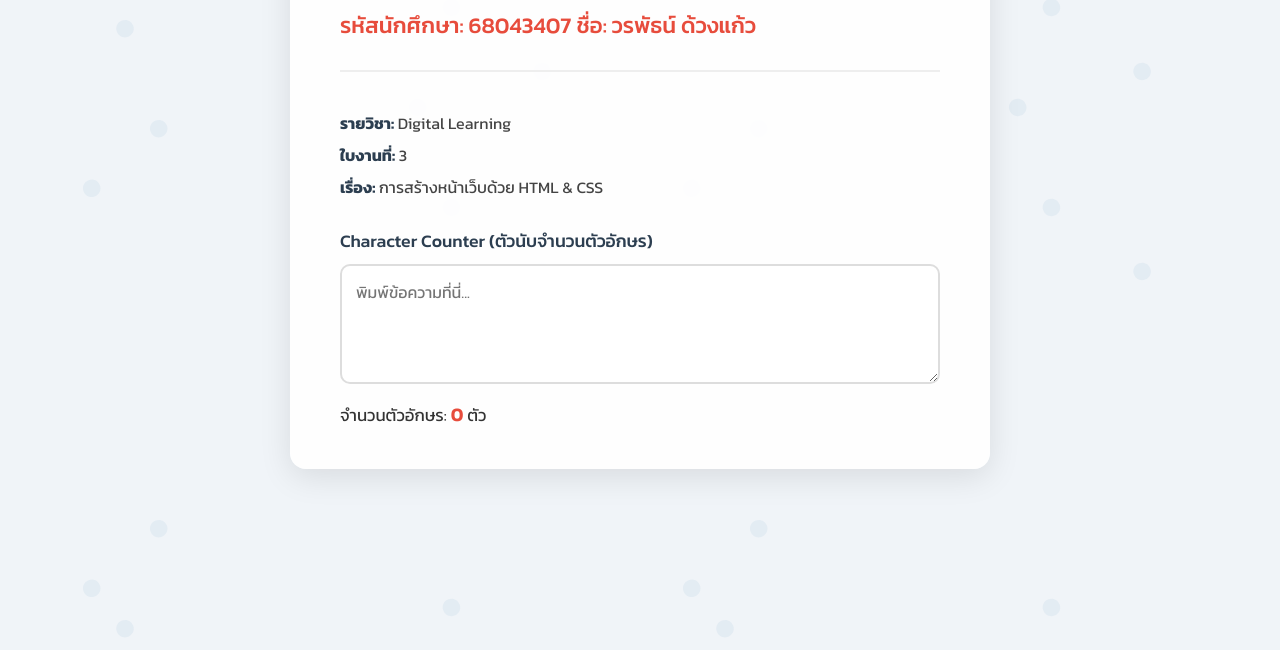
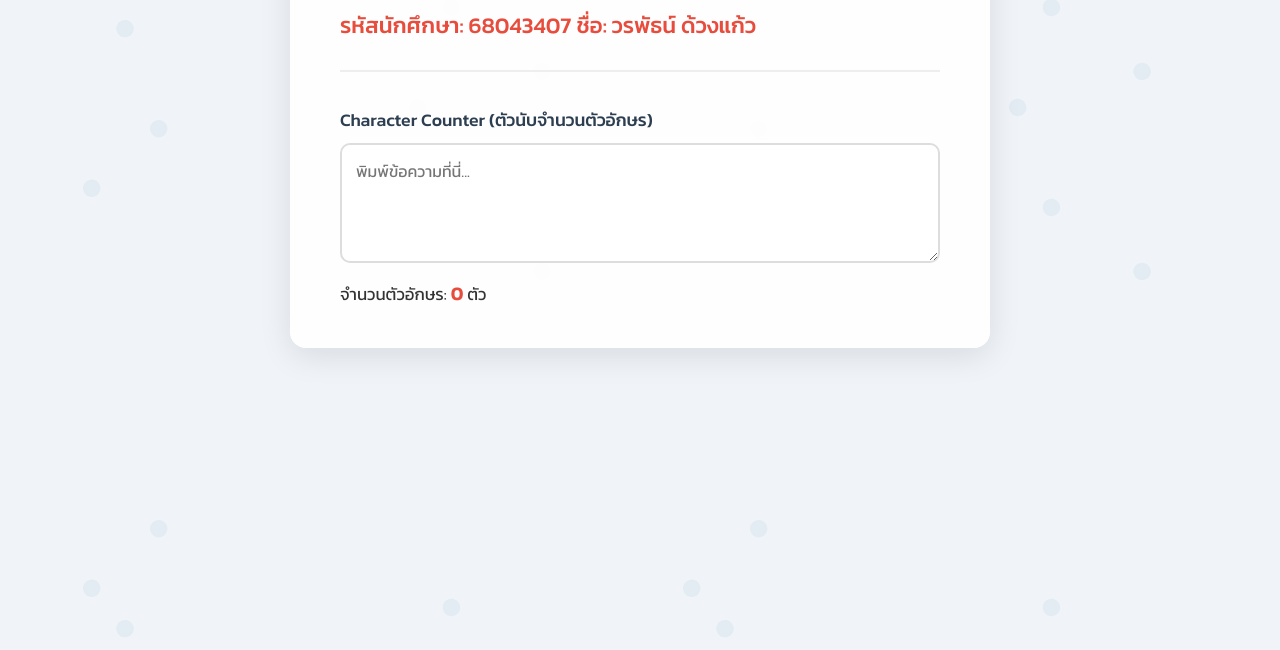
Before and after one commit to sadadminlnwza888/ict12367-assignments, a plain HTML site: page assignment3/index.html in a window 1280 px wide. Shown: the part 150-800 px from the top of the page. Drawn offline with Linux system fonts and the light colour scheme.

Commit message:
Remove course info block from assignment 3, fix course name in assignment 6
Co-Authored-By: Claude Opus 4.6 (1M context) <noreply@anthropic.com>

```diff
--- a/assignment3/index.html
+++ b/assignment3/index.html
@@ -121,11 +121,6 @@
         <h2 class="student-info">รหัสนักศึกษา: 68043407 ชื่อ: วรพัธน์ ด้วงแก้ว</h2>
         <p class="student-number"></p>
 
-        <div class="info-list">
-            <p><strong>รายวิชา:</strong> Digital Learning</p>
-            <p><strong>ใบงานที่:</strong> 3</p>
-            <p><strong>เรื่อง:</strong> การสร้างหน้าเว็บด้วย HTML &amp; CSS</p>
-        </div>
 
         <div class="char-counter-section">
             <label for="textInput">Character Counter (ตัวนับจำนวนตัวอักษร)</label>
```
Also changed, not shown: assignment6/index.html (+1 -1 lines).
